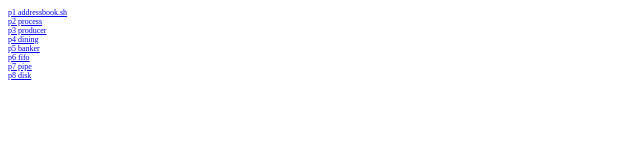
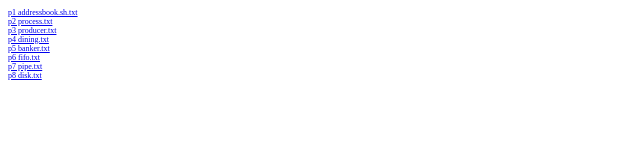
Before and after one commit to tusharn21/os, a plain HTML site: page index.html in a window 1280 px wide. Shown: the full height of the page, 0-640 px from the left. Drawn offline with Linux system fonts and the light colour scheme.

Commit message:
Update download links to include file extensions

```diff
--- a/index.html
+++ b/index.html
@@ -10,14 +10,14 @@
 <p>
     <!-- Individual file downloads -->
 
-    <a href="addressbook.sh.txt" download="addressbook.sh">p1 addressbook.sh</a><br>
-    <a href="process.txt" download="process">p2 process</a><br>
-    <a href="producer.txt" download="producer">p3 producer</a><br>
-    <a href="dining.txt" download="dining">p4 dining</a><br>
-    <a href="banker.txt" download="banker">p5 banker</a><br>
-    <a href="fifo.txt" download="fifo">p6 fifo</a><br>
-    <a href="pipe.txt" download="pipe">p7 pipe</a><br>
-    <a href="disk.txt" download="disk">p8 disk</a><br>
+    <a href="addressbook.sh.txt" download="addressbook.sh">p1 addressbook.sh.txt</a><br>
+    <a href="process.txt" download="process">p2 process.txt</a><br>
+    <a href="producer.txt" download="producer">p3 producer.txt</a><br>
+    <a href="dining.txt" download="dining">p4 dining.txt</a><br>
+    <a href="banker.txt" download="banker">p5 banker.txt</a><br>
+    <a href="fifo.txt" download="fifo">p6 fifo.txt</a><br>
+    <a href="pipe.txt" download="pipe">p7 pipe.txt</a><br>
+    <a href="disk.txt" download="disk">p8 disk.txt</a><br>
 
 </p>
 
```
